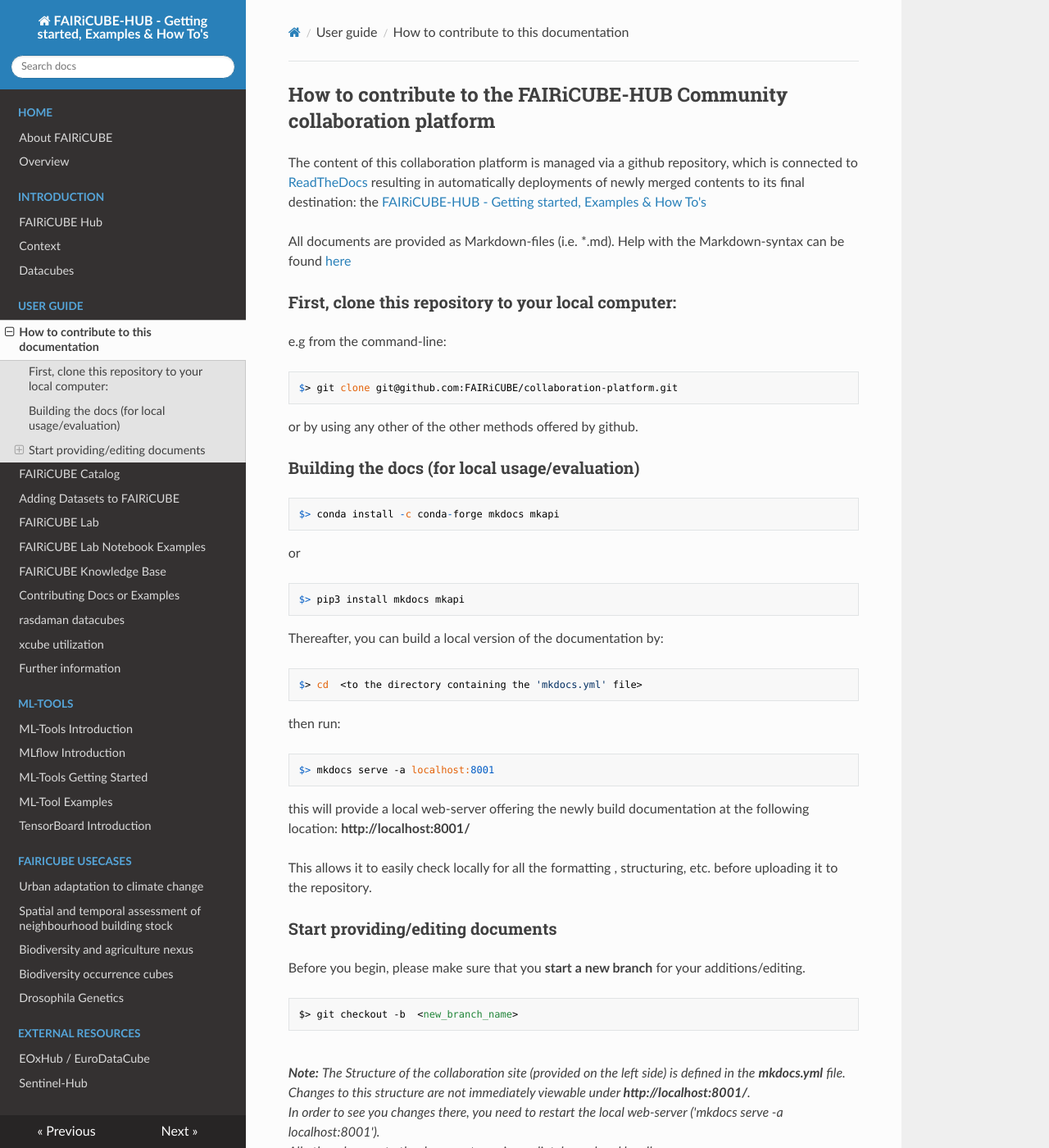
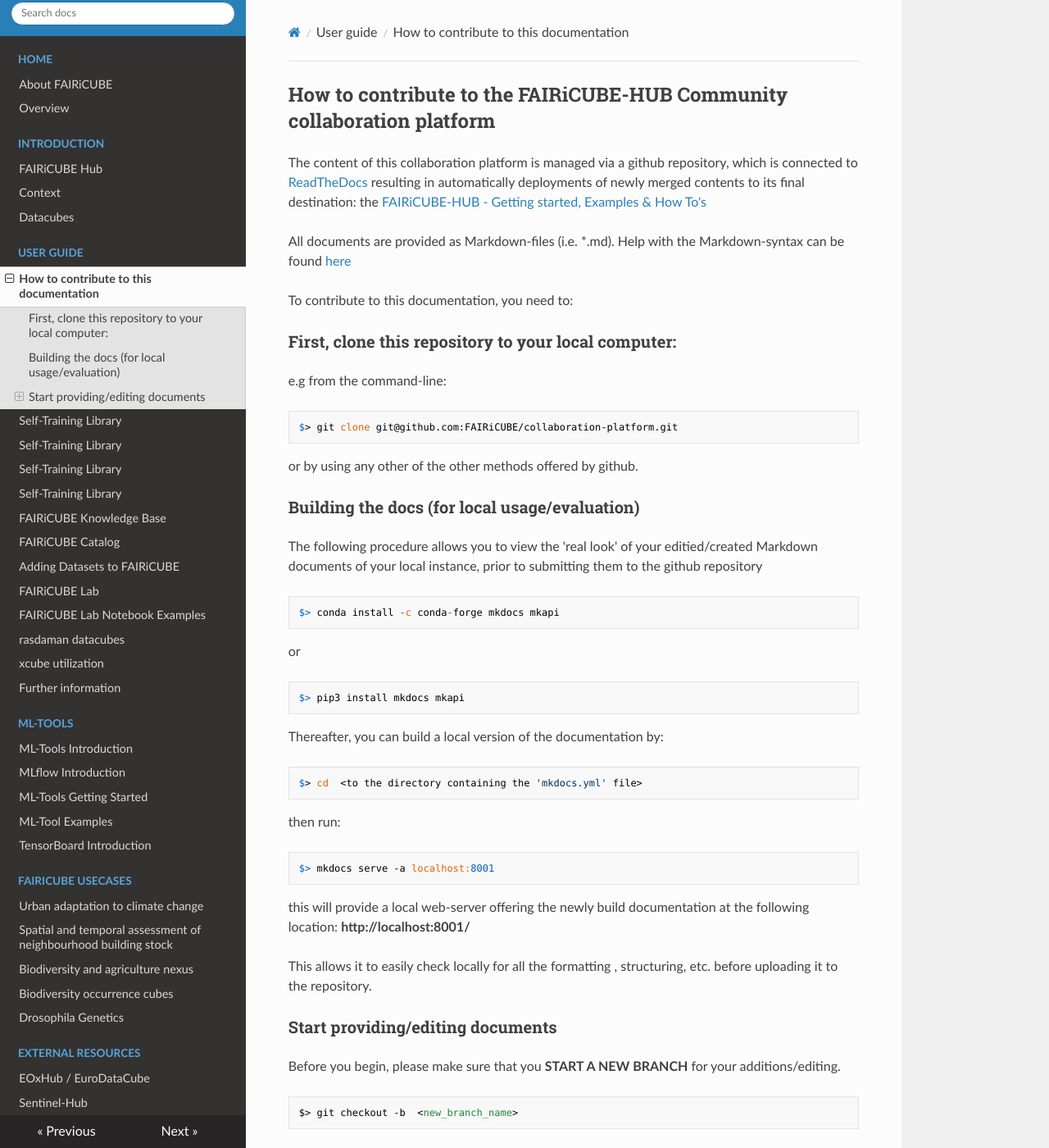
Before and after one commit to FAIRiCUBE/collaboration-platform, an MkDocs documentation site: the page built from docs/guide/howto_readthedocs.md, in a window 1280 px wide and 1400 px high. Shown: the whole window at 82% size. Built offline with MkDocs 1.6.1, drawn with Linux system fonts in a browser that asks for light colours; nearby versions of some CDN libraries; some of the changed text lies outside the part shown.

Commit message:
correct typos
remove contibute_doc.md from beeing shown

exctend description in howto_readthedocs.md

```diff
--- a/docs/guide/howto_readthedocs.md
+++ b/docs/guide/howto_readthedocs.md
@@ -5,6 +5,7 @@
 All documents are provided as Markdown-files (i.e. *.md).
 Help with the Markdown-syntax can be found [here](https://daringfireball.net/projects/markdown/syntax)
 
+To contribute to this documentation, you need to:
 
 ## First, clone this repository to your local computer:
 
@@ -16,6 +17,8 @@
 
 
 ## Building the docs (for local usage/evaluation)
+
+The following procedure allows you to view the 'real look' of your editied/created Markdown documents of your local instance, prior to submitting them to the github repository
 
     $> conda install -c conda-forge mkdocs mkapi
 or
@@ -37,7 +40,7 @@
 
 ## Start providing/editing documents
 
-Before you begin, please make sure that you **start a new branch** for your additions/editing.
+Before you begin, please make sure that you **START A NEW BRANCH** for your additions/editing.
 
     $> git checkout -b  <new_branch_name>
 <br>
@@ -70,7 +73,9 @@
 
 Once the repository owner accepts your merge request, the content will be merged and automatically deployed to *readthedocs.io* and soon after it will be available at [https://fairicube.readthedocs.io](https://fairicube.readthedocs.io).
 
-_**Note:**_ *After  a successful merge the repository owner will delete your submitted branch!*
+_**Note:**_ *After  a successful merge the repository owner will delete your submitted branch! <br> You should do the same in your local instance by issuing:*
+
+    $> git branch -d <your_branch_name>
 
 
 <br>
--- a/mkdocs.yml
+++ b/mkdocs.yml
@@ -16,13 +16,17 @@
 #    - Architecture: design/fic_architecture.md
 #    - Services and Tools: design/fic_services-and-tools.md
   - User guide:
+#    - Contributing Docs or Examples: guide/contibute_doc.md
     - How to contribute to this documentation: guide/howto_readthedocs.md
+    - Self-Training Library: guide/self_training_1.md
+    - Self-Training Library: guide/self_training_2.md
+    - Self-Training Library: guide/self_training_3.md
+    - Self-Training Library: guide/self_training_4.md
+    - FAIRiCUBE Knowledge Base: guide/knowledgebase.md
     - FAIRiCUBE Catalog: guide/fic_catalog.md
     - Adding Datasets to FAIRiCUBE: guide/adding_datasets.md
     - FAIRiCUBE Lab: guide/jupyterlab.md
     - FAIRiCUBE Lab Notebook Examples: guide/jupyterlab_examples.md
-    - FAIRiCUBE Knowledge Base: guide/knowledgebase.md
-    - Contributing Docs or Examples: guide/contibute_doc.md
     - rasdaman datacubes: guide/rasdaman_cube.md
     - xcube utilization:  guide/xcube_generation.md
 #    - ML Toolkits: guide/ml-toolkits.md
```
Also changed, not shown: other parts of docs/guide/howto_readthedocs.md (+1 -1 lines), docs/guide/contibute_doc.md (+3 -1 lines).
